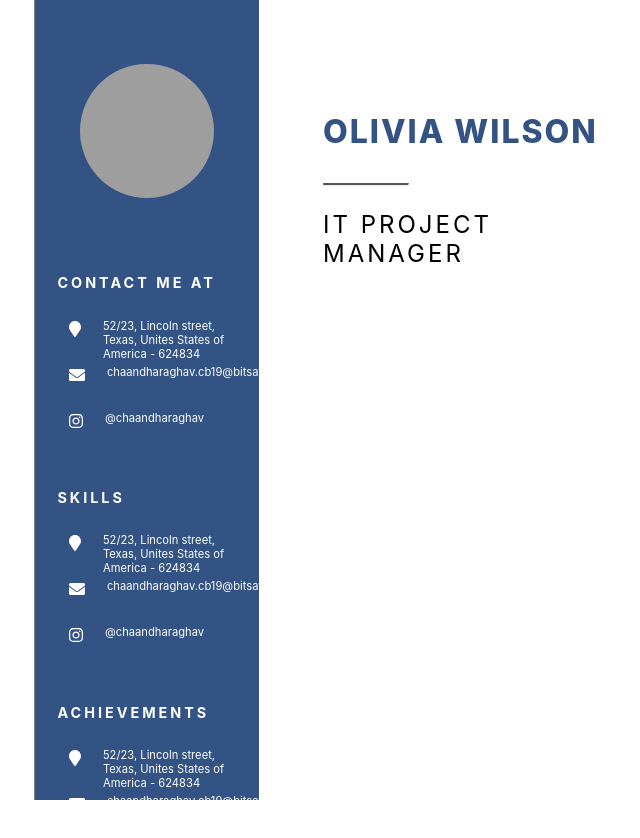
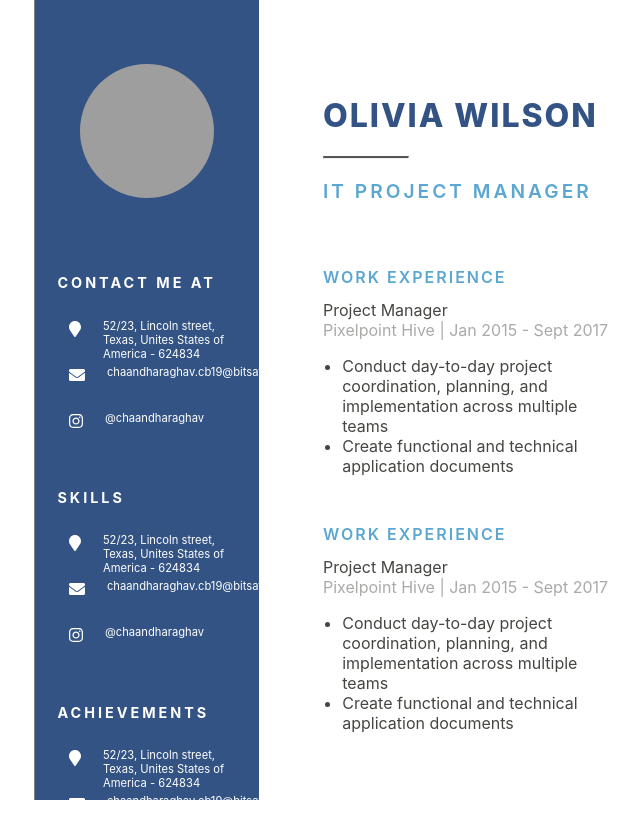
Before and after one commit to chaandharaghav/cv-application, a React (Create React App) app: page / in a window 1280 px wide. Shown: the top 838 px of the page, without its empty margins (605-1245 px from the left). Built offline with nearby package versions, Linux system fonts and the light colour scheme; grey boxes are pictures that could not be loaded.

Commit message:
Add MainContentSection component with basic styles and inner components

```diff
--- a/src/App.css
+++ b/src/App.css
@@ -11,6 +11,10 @@
   border-right: 1px solid grey;
 }
 
+#preview-div {
+  min-height: 100vh;
+}
+
 #form-div,
 #preview-div {
   width: 50vw;
--- a/src/components/mainContent/Header.js
+++ b/src/components/mainContent/Header.js
@@ -7,7 +7,7 @@ class Header extends react.Component {
   render() {
     return (
       <div id="header">
-        <p id="name">{this.props.name}</p>
+        <h1 id="name">{this.props.name}</h1>
         <hr className="small-hr" />
         <p id="role">{this.props.role}</p>
       </div>
--- a/src/components/mainContent/MainContent.js
+++ b/src/components/mainContent/MainContent.js
@@ -1,13 +1,19 @@
 import react from 'react';
 
-// importing scripts
+// importing components
 import Header from './Header';
+import MainContentSection from './MainContentSection';
+
+// importing styles
+import '../../styles/MainContent.css';
 
 class MainContent extends react.Component {
   render() {
     return (
       <div id="main-content">
         <Header name="Olivia Wilson" role="IT PROJECT MANAGER" />
+        <MainContentSection heading="WORK EXPERIENCE" />
+        <MainContentSection heading="WORK EXPERIENCE" />
       </div>
     );
   }
--- /dev/null
+++ b/src/components/mainContent/MainContentSection.js
@@ -0,0 +1,31 @@
+import react from 'react';
+
+// importing components
+import RoleHeader from './RoleHeader';
+
+// importing styles
+import '../../styles/MainContentSection.css';
+
+class MainContentSection extends react.Component {
+  render() {
+    return (
+      <div className="main-content-section">
+        <h2>{this.props.heading}</h2>
+        <RoleHeader
+          role="Project Manager"
+          location="Pixelpoint Hive"
+          duration="Jan 2015 - Sept 2017"
+        />
+        <ul>
+          <li>
+            Conduct day-to-day project coordination, planning, and
+            implementation across multiple teams
+          </li>
+          <li>Create functional and technical application documents</li>
+        </ul>
+      </div>
+    );
+  }
+}
+
+export default MainContentSection;
--- /dev/null
+++ b/src/components/mainContent/RoleHeader.js
@@ -0,0 +1,14 @@
+import react from 'react';
+
+class RoleHeader extends react.Component {
+  render() {
+    return (
+      <div className="role-header">
+        <div className="role">{this.props.role}</div>
+        <div className="position">{`${this.props.location} | ${this.props.duration}`}</div>
+      </div>
+    );
+  }
+}
+
+export default RoleHeader;
--- a/src/styles/Header.css
+++ b/src/styles/Header.css
@@ -1,5 +1,6 @@
 #header {
-  margin: 7rem 4rem;
+  margin-top: 6rem;
+  margin-bottom: 4rem;
 }
 
 #name,
@@ -21,6 +22,8 @@
 }
 
 #role {
-  font-size: 1.5rem;
+  font-size: 1.2rem;
+  font-weight: 600;
+  color: rgb(91, 167, 209);
   letter-spacing: 3px;
 }
--- /dev/null
+++ b/src/styles/MainContent.css
@@ -0,0 +1,3 @@
+#main-content {
+  padding: 0 4rem;
+}
--- /dev/null
+++ b/src/styles/MainContentSection.css
@@ -0,0 +1,24 @@
+.main-content-section {
+  margin-bottom: 3rem;
+}
+
+.main-content-section h2 {
+  color: rgb(91, 167, 209);
+  font-size: 1rem;
+  font-weight: 600;
+  letter-spacing: 2px;
+}
+
+.role,
+li,
+p {
+  color: rgb(69, 69, 65);
+}
+
+.position {
+  color: rgb(170, 170, 168);
+}
+
+ul {
+  padding-left: 1.2rem;
+}
--- a/src/styles/Sidebar.css
+++ b/src/styles/Sidebar.css
@@ -1,6 +1,6 @@
 #sidebar {
   width: 35%;
-  min-height: 100%;
+  height: 100%;
 
   background-color: rgb(51, 83, 132);
 
```
